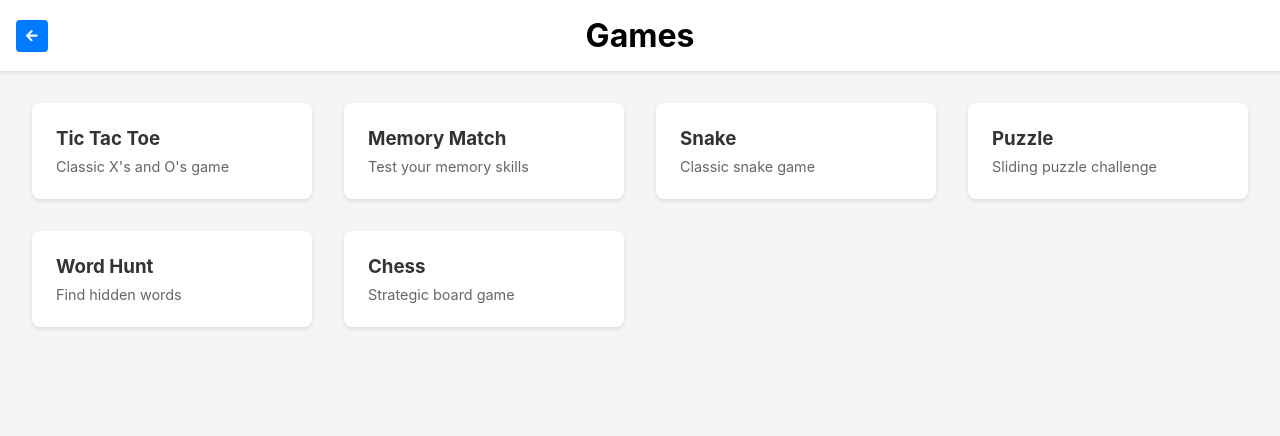
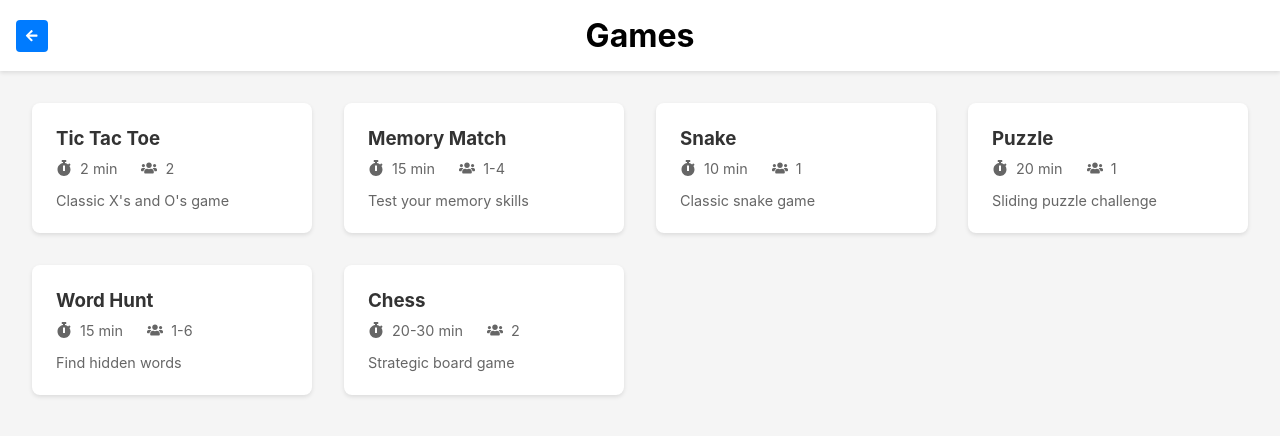
Before and after one commit to eggonz/eggames, a React (Create React App) app: page /#/games in a window 1280 px wide. Shown: the top 436 px of the page. Built offline with nearby package versions, Linux system fonts and the light colour scheme.

Commit message:
add details to game cards

```diff
--- a/src/components/GameCard.css
+++ b/src/components/GameCard.css
@@ -18,7 +18,36 @@
 }
 
 .game-card p {
-  margin: 0;
   color: #666;
   font-size: 0.9rem;
+  margin: 0 0 1rem 0;
 }
+
+.game-card p:last-child {
+  margin-bottom: 0;
+}
+
+.game-card-details {
+  display: flex;
+  flex-direction: row;
+  justify-content: start;
+  gap: 1.5rem;
+  align-items: center;
+}
+
+.game-card-details .icon {
+  vertical-align: middle;
+  margin-left: 0.5rem;
+  margin-right: 0.25rem;
+  width: 16px;
+  height: 16px;
+}
+
+.game-card-details .icon:first-child {
+  margin-left: 0;
+}
+
+.game-card-details .detail {  /* align with icons */
+  position: relative;
+  top: 0.1rem;
+}
--- a/src/components/GameCard.js
+++ b/src/components/GameCard.js
@@ -2,18 +2,27 @@ import React from 'react';
 import './common.css';
 import './GameCard.css';
 import { useNavigate } from 'react-router-dom';
+import { FaStopwatch, FaUsers, FaBirthdayCake } from "react-icons/fa";
+import {DISPLAY_AGE} from "./gameData";
 
 function GameCard({ key, game }) {
   const navigate = useNavigate();
 
   const handleClick = () => {
-    navigate(`/game/${game.id}`);
+    navigate(`/games/${game.id}`);
   };
 
   return (
     <div key={key} className="game-card" onClick={handleClick}>
       <h3>{game.name}</h3>
-      <p>{game.description}</p>
+      <p className="game-card-details">
+        <span><FaStopwatch className="icon"/> <span className="detail">{game.time}</span></span>
+        <span><FaUsers className="icon"/> <span className="detail">{game.people}</span></span>
+        {DISPLAY_AGE && game.age && (
+          <span><FaBirthdayCake className="icon" /> <span className="detail">Age {game.age}</span></span>
+        )}
+      </p>
+      <p className="game-card-desc">{game.description}</p>
     </div>
   );
 }
--- a/src/components/gameData.js
+++ b/src/components/gameData.js
@@ -1,16 +1,68 @@
 /**
  * @typedef {Object} Game
- * @property {number} id - Unique identifier for the game
+ * @property {string} id - Unique URL-friendly identifier for the game
  * @property {string} name - Name of the game
  * @property {string} description - Short description of the game
+ * @property {string} time - Estimated play time
+ * @property {string} people - Recommended number of players
+ * @property {string} age - Recommended minimum age
  */
+
+/**
+ * Configuration flag to control age restriction display
+ * @type {boolean}
+ */
+export const DISPLAY_AGE = false;
+
 
 /** @type {Game[]} */
 export const AVAILABLE_GAMES = [
-  { id: 1, name: "Tic Tac Toe", description: "Classic X's and O's game" },
-  { id: 2, name: "Memory Match", description: "Test your memory skills" },
-  { id: 3, name: "Snake", description: "Classic snake game" },
-  { id: 4, name: "Puzzle", description: "Sliding puzzle challenge" },
-  { id: 5, name: "Word Hunt", description: "Find hidden words" },
-  { id: 6, name: "Chess", description: "Strategic board game" }
+  {
+    id: "tic-tac-toe",
+    name: "Tic Tac Toe",
+    description: "Classic X's and O's game",
+    time: "2 min",
+    people: "2",
+    age: "5+"
+  },
+  {
+    id: "memory-match",
+    name: "Memory Match",
+    description: "Test your memory skills",
+    time: "15 min",
+    people: "1-4",
+    age: "6+"
+  },
+  {
+    id: "snake",
+    name: "Snake",
+    description: "Classic snake game",
+    time: "10 min",
+    people: "1",
+    age: "8+"
+  },
+  {
+    id: "puzzle",
+    name: "Puzzle",
+    description: "Sliding puzzle challenge",
+    time: "20 min",
+    people: "1",
+    age: "10+"
+  },
+  {
+    id: "word-hunt",
+    name: "Word Hunt",
+    description: "Find hidden words",
+    time: "15 min",
+    people: "1-6",
+    age: "12+"
+  },
+  {
+    id: "chess",
+    name: "Chess",
+    description: "Strategic board game",
+    time: "20-30 min",
+    people: "2",
+    age: "8+"
+  }
 ];
```
